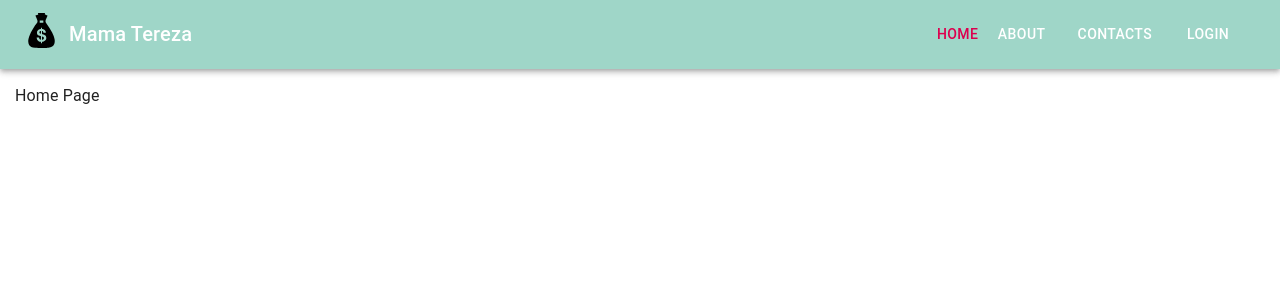
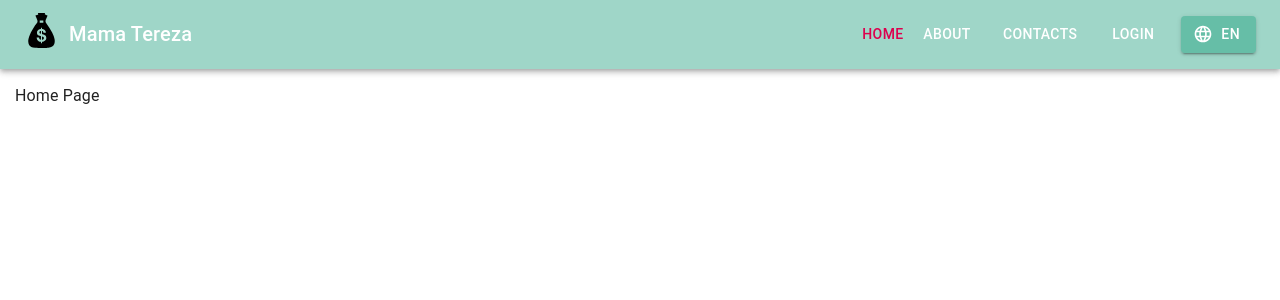
Before and after one commit to KaterynaLutska/MamaTereza, a React (Vite) app: page / in a window 1280 px wide. Shown: the top 300 px of the page. Built offline with nearby package versions, Linux system fonts and the light colour scheme.

Commit message:
added switch for lng

```diff
--- /dev/null
+++ b/src/components/ LanguageSwitch/index.tsx
@@ -0,0 +1,49 @@
+import React, { useContext, useState } from "react";
+import { useTranslation } from "react-i18next";
+
+import CoreContext from "@contexts/CoreContext";
+import { CoreContextProps } from "@contexts/types/CoreContext";
+import LanguageIcon from "@mui/icons-material/Language";
+import { Button, Menu, MenuItem } from "@mui/material";
+import { LANGUAGE_EN, LANGUAGE_UA } from "@utils/constants";
+
+const LanguageSwitch = () => {
+  const { i18n, t } = useTranslation();
+  const { language, setLanguage } = useContext<CoreContextProps>(CoreContext);
+  const [anchorEl, setAnchorEl] = useState<HTMLElement | null>(null);
+
+  const handleClick = (event: React.MouseEvent<HTMLElement>) => {
+    setAnchorEl(event.currentTarget);
+  };
+
+  const handleClose = () => {
+    setAnchorEl(null);
+  };
+
+  const changeLanguage = (lng: string) => {
+    setLanguage(lng);
+    i18n.changeLanguage(lng);
+    handleClose();
+  };
+
+  return (
+    <div>
+      <Button
+        aria-controls="simple-menu"
+        aria-haspopup="true"
+        onClick={handleClick}
+        startIcon={<LanguageIcon />}
+        variant="contained"
+        color="primary"
+      >
+        {language === LANGUAGE_EN ? "EN" : "UA"}
+      </Button>
+      <Menu id="simple-menu" anchorEl={anchorEl} keepMounted open={Boolean(anchorEl)} onClose={handleClose}>
+        <MenuItem onClick={() => changeLanguage(LANGUAGE_EN)}>{t("LANGUAGE.EN")}</MenuItem>
+        <MenuItem onClick={() => changeLanguage(LANGUAGE_UA)}>{t("LANGUAGE.UA")}</MenuItem>
+      </Menu>
+    </div>
+  );
+};
+
+export default LanguageSwitch;
--- a/src/containers/Header/index.tsx
+++ b/src/containers/Header/index.tsx
@@ -1,6 +1,7 @@
 import { useState } from "react";
 import { useTranslation } from "react-i18next";
 
+import LanguageSwitch from "@components/ LanguageSwitch";
 import Logo from "@components/Logo";
 import Navigation from "@components/Navigation";
 import UserAccount from "@components/UserAccount";
@@ -50,7 +51,9 @@ function Header() {
             <Navigation isMobile={isMobile} />
           </div>
         )}
+
         <UserAccount />
+        <LanguageSwitch />
       </Toolbar>
     </AppBar>
   );
--- a/src/contexts/CoreContext.tsx
+++ b/src/contexts/CoreContext.tsx
@@ -1,9 +1,13 @@
 import { createContext } from "react";
+
+import { LANGUAGE_EN } from "@utils/constants";
 
 import { CoreContextProps } from "./types/CoreContext";
 
 const CoreContext = createContext<CoreContextProps>({
   isLoggedIn: false,
   setIsLoggedIn: (isLoggedIn) => !isLoggedIn,
+  language: LANGUAGE_EN,
+  setLanguage: (newLanguage) => newLanguage,
 });
 export default CoreContext;
--- a/src/contexts/CoreProvider.tsx
+++ b/src/contexts/CoreProvider.tsx
@@ -1,12 +1,17 @@
 import React, { FC, useState } from "react";
+
+import { LANGUAGE_EN } from "@utils/constants";
 
 import CoreContext from "./CoreContext";
 import { CoreProviderProps } from "./types/CoreContext";
 
 const CoreProvider: FC<CoreProviderProps> = ({ children }) => {
   const [isLoggedIn, setIsLoggedIn] = useState(false);
+  const [language, setLanguage] = useState(LANGUAGE_EN);
 
-  return <CoreContext.Provider value={{ isLoggedIn, setIsLoggedIn }}>{children}</CoreContext.Provider>;
+  return (
+    <CoreContext.Provider value={{ isLoggedIn, setIsLoggedIn, language, setLanguage }}>{children}</CoreContext.Provider>
+  );
 };
 
 export default CoreProvider;
--- a/src/contexts/types/CoreContext.ts
+++ b/src/contexts/types/CoreContext.ts
@@ -3,6 +3,8 @@ import { ReactNode } from "react";
 export interface CoreContextProps {
   isLoggedIn: boolean;
   setIsLoggedIn: (isLoggedIn: boolean) => void;
+  language: string;
+  setLanguage: (newLanguage: string) => void;
 }
 
 export interface CoreProviderProps {
--- a/src/i18n/config.ts
+++ b/src/i18n/config.ts
@@ -6,12 +6,8 @@ import { LANGUAGE_EN } from "@utils/constants";
 import en from "./locales/en.json";
 import ua from "./locales/ua.json";
 
-const getLanguage = () => {
-  return LANGUAGE_EN;
-};
-
 i18next.use(initReactI18next).init({
-  lng: getLanguage(),
+  lng: LANGUAGE_EN,
   fallbackLng: LANGUAGE_EN,
   interpolation: {
     escapeValue: false,
@@ -20,6 +16,9 @@ i18next.use(initReactI18next).init({
     en: {
       translation: en,
     },
+    ua: {
+      translation: ua,
+    },
   },
 });
 
--- a/src/i18n/locales/en.json
+++ b/src/i18n/locales/en.json
@@ -1,5 +1,10 @@
 {
   "TITLE": "Mama Tereza",
+  "LANGUAGE": {
+    "EN": "English",
+    "UA": "Українська"
+  },
+
   "LOGIN": "Login",
   "LOGOUT": "Logout",
   "PAGE": {
--- a/src/i18n/locales/ua.json
+++ b/src/i18n/locales/ua.json
@@ -1,5 +1,9 @@
 {
   "TITLE": "Матінка Тереза",
+  "LANGUAGE": {
+    "EN": "English",
+    "UA": "Українська"
+  },
   "LOGIN": "Особистий кабінет",
   "LOGOUT": "Бувай!",
   "PAGE": {
```
